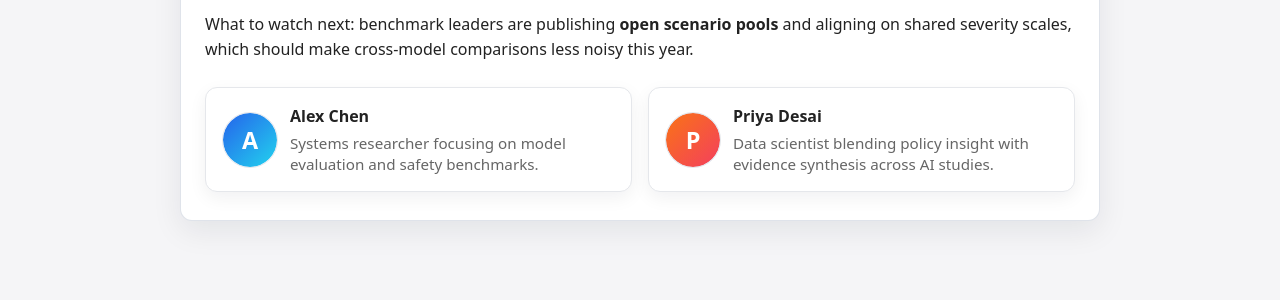
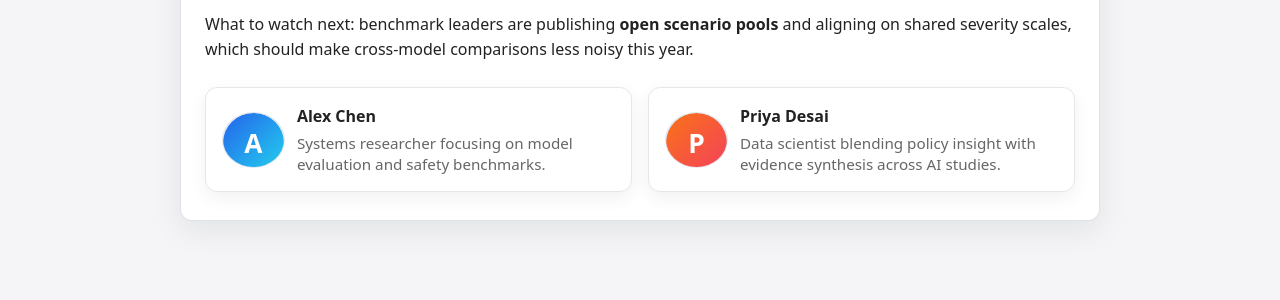
Before and after one commit to kwdwrd/peeps, a Jekyll site: the page built from docs/_research/2025-02-24-foundation-model-safety.md, in a window 1280 px wide. Shown: the part 519-819 px from the top of the page. Built offline with Jekyll 4.4.1, drawn with Linux system fonts in a browser that asks for light colours.

```diff
--- /dev/null
+++ b/docs/_includes/author_grid.html
@@ -0,0 +1,23 @@
+{% assign ids = include.author_ids | uniq %}
+{% if ids and ids.size > 0 %}
+  <div class="author-grid">
+    {% for author_id in ids %}
+      {% assign author = site.data.authors[author_id] %}
+      {% if author %}
+        <div class="author-card">
+          <div class="author-avatar">
+            {% if author.image %}
+              <img src="{{ site.baseurl }}{{ author.image }}" alt="{{ author.name }}" loading="lazy" />
+            {% else %}
+              <div class="author-placeholder">{{ author.name | slice: 0,1 }}</div>
+            {% endif %}
+          </div>
+          <div class="author-details">
+            <div class="author-name">{{ author.name }}</div>
+            <div class="author-bio">{{ author.bio }}</div>
+          </div>
+        </div>
+      {% endif %}
+    {% endfor %}
+  </div>
+{% endif %}
--- a/docs/_layouts/post.html
+++ b/docs/_layouts/post.html
@@ -24,26 +24,6 @@ layout: default
   </div>
 
   {% if page.authors %}
-    <div class="author-grid">
-      {% assign unique_authors = page.authors | uniq %}
-      {% for author_id in unique_authors %}
-        {% assign author = site.data.authors[author_id] %}
-        {% if author %}
-          <div class="author-card">
-            <div class="author-avatar">
-              {% if author.image %}
-                <img src="{{ site.baseurl }}{{ author.image }}" alt="{{ author.name }}" loading="lazy" />
-              {% else %}
-                <div class="author-placeholder">{{ author.name | slice: 0,1 }}</div>
-              {% endif %}
-            </div>
-            <div class="author-details">
-              <div class="author-name">{{ author.name }}</div>
-              <div class="author-bio">{{ author.bio }}</div>
-            </div>
-          </div>
-        {% endif %}
-      {% endfor %}
-    </div>
+    {% include author_grid.html author_ids=page.authors %}
   {% endif %}
 </article>
--- a/docs/assets/css/style.css
+++ b/docs/assets/css/style.css
@@ -241,8 +241,8 @@ a:hover {
 }
 
 .author-avatar {
-  width: 56px;
-  height: 56px;
+  width: clamp(56px, 16%, 72px);
+  height: clamp(56px, 16%, 72px);
   border-radius: 50%;
   overflow: hidden;
   flex-shrink: 0;
@@ -250,8 +250,6 @@ a:hover {
   background: linear-gradient(135deg, #dbeafe, #e0f2fe);
   display: grid;
   place-items: center;
-  max-width: 16%;
-  min-width: 56px;
 }
 
 .author-avatar img {
```
Also changed, not shown: docs/about.md (+1 -20 lines), 2 other files.
